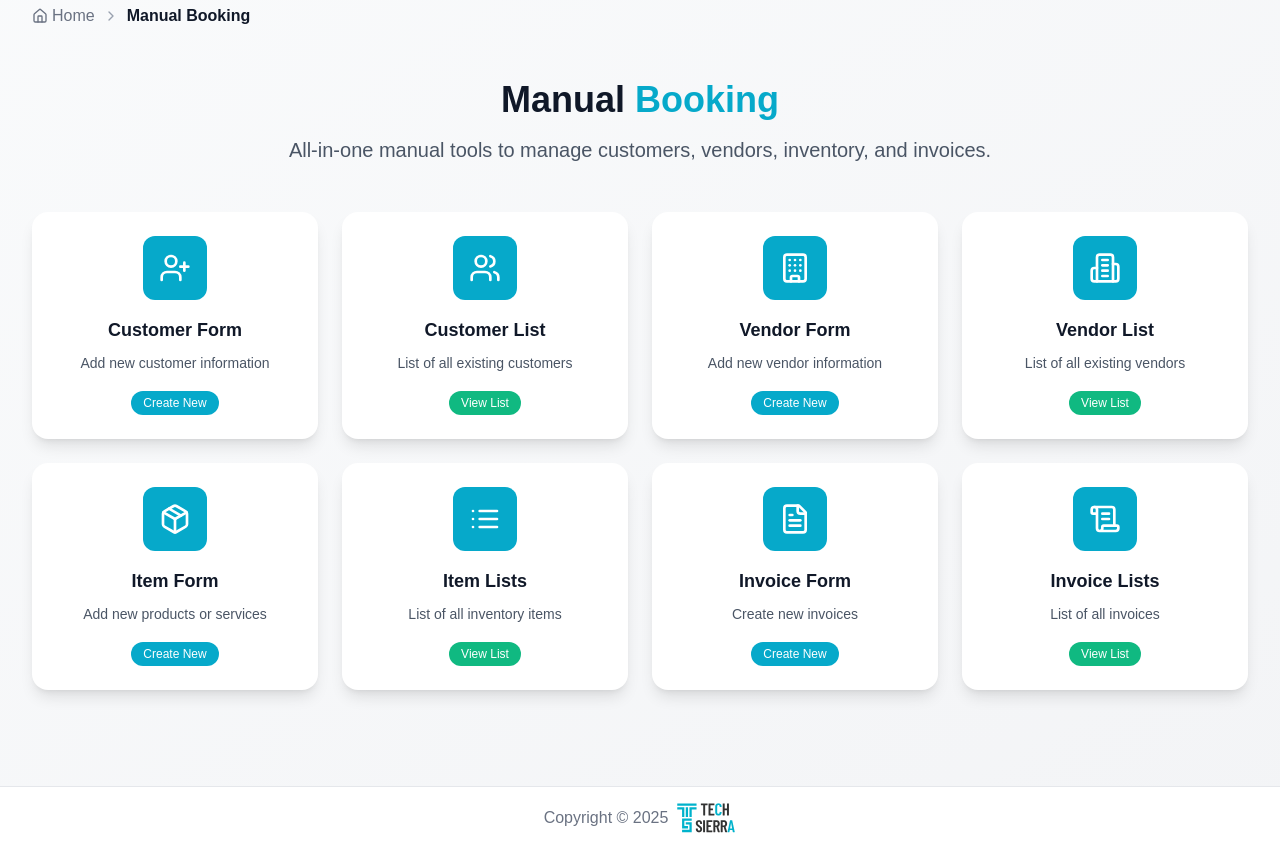
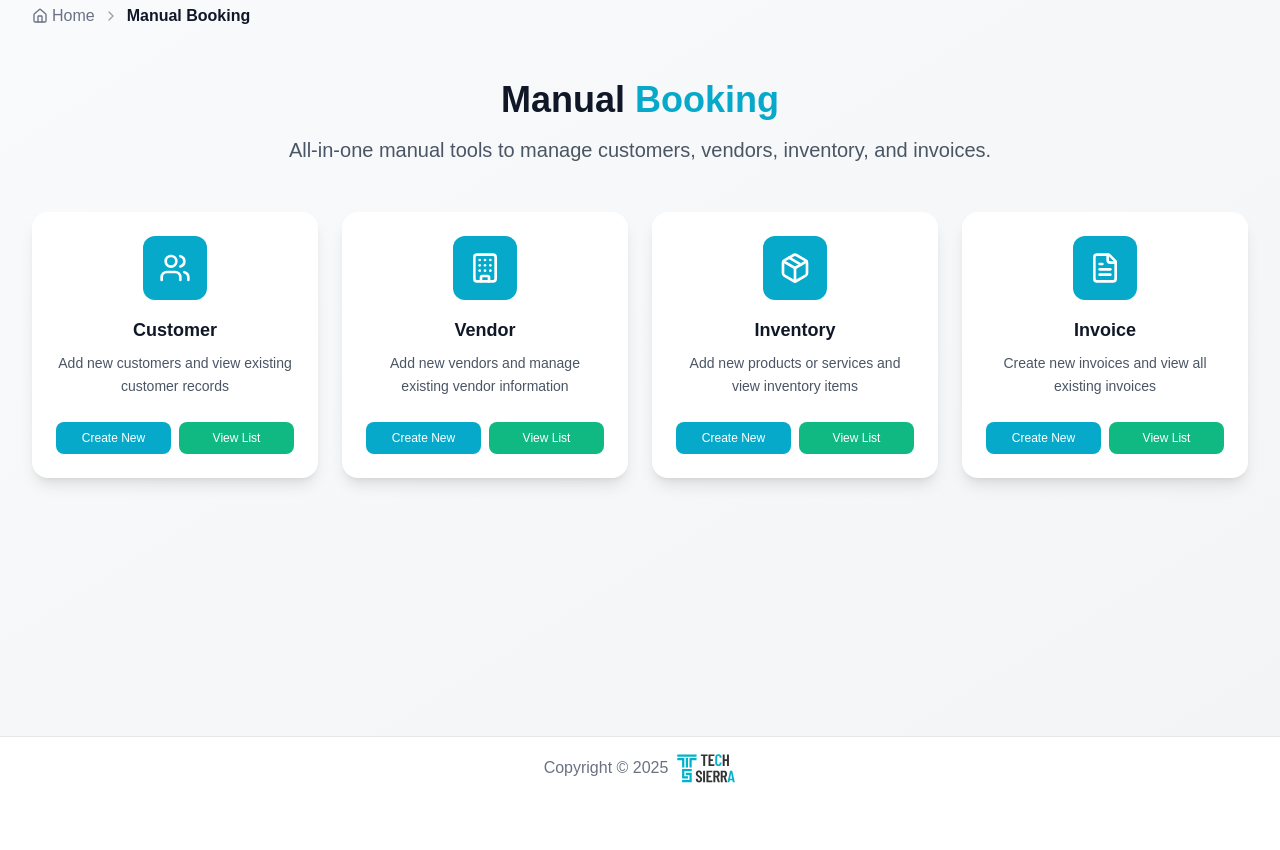
Before and after one commit to classicwinesflorida/cwl-florida-frontend, a Next.js app: page /pages/order-manually in a window 1280 px wide. After the commit the page ends 800 px from the top, so only its background shows below. Built offline with nearby package versions, Linux system fonts and the light colour scheme; no server answers.

Commit message:
Merged manual booking create and list

```diff
--- a/app/pages/order-manually/orderManuallyPage.tsx
+++ b/app/pages/order-manually/orderManuallyPage.tsx
@@ -1,15 +1,6 @@
 "use client";
 import React, { useCallback } from "react";
-import {
-  UserPlus,
-  Users,
-  Building,
-  Building2,
-  Package,
-  List,
-  FileText,
-  ScrollText,
-} from "lucide-react";
+import { Users, Building, Package, FileText } from "lucide-react";
 import Header from "@/components/header";
 import Breadcrumb from "@/components/breadcrumb";
 import Footer from "@/components/footer";
@@ -20,95 +11,66 @@ interface BookingOption {
   description: string;
   icon: React.ReactNode;
   gradient: string;
-  type: "form" | "list";
-  url: string;
+  formUrl: string;
+  listUrl: string;
 }
 
 export default function ManualBookingPage() {
   const bookingOptions: BookingOption[] = [
     {
-      id: "customer-form",
-      title: "Customer Form",
-      description: "Add new customer information",
-      icon: <UserPlus className="w-8 h-8" />,
+      id: "customer",
+      title: "Customer ",
+      description: "Add new customers and view existing customer records",
+      icon: <Users className="w-8 h-8" />,
       gradient: "from-blue-500 to-cyan-500",
-      type: "form",
-      url: "https://creatorapp.zohopublic.com/gilberto_classicwines/customer-onboarding/form-perma/New_Customer/qqv36f0qOkwQNkDEA7d1DUjP4B8MTQjsBODXH5Vq2FB2GwN32OPGP6vJyuay0CHAsy35WFEN3B1Q5DsB39dJJ5PfGAXp3e660dU5",
+      formUrl:
+        "https://creatorapp.zohopublic.com/gilberto_classicwines/customer-onboarding/form-perma/New_Customer/qqv36f0qOkwQNkDEA7d1DUjP4B8MTQjsBODXH5Vq2FB2GwN32OPGP6vJyuay0CHAsy35WFEN3B1Q5DsB39dJJ5PfGAXp3e660dU5",
+      listUrl:
+        "https://creatorapp.zohopublic.com/gilberto_classicwines/customer-onboarding/report-perma/All_New_Customer/G0H3YXmk0wMnRD8Jg1eVrQybjtHNXUCpYQVEjkuxe95OtXnyqCAtQr8TYX2OWVErHnTXffbW9eWwHr1hSwMQMMrabrCKZh0Rt0Ed",
     },
     {
-      id: "customer-list",
-      title: "Customer List",
-      description: "List of all existing customers",
-      icon: <Users className="w-8 h-8" />,
-      gradient: "from-blue-400 to-blue-600",
-      type: "list",
-      url: "https://creatorapp.zohopublic.com/gilberto_classicwines/customer-onboarding/report-perma/All_New_Customer/G0H3YXmk0wMnRD8Jg1eVrQybjtHNXUCpYQVEjkuxe95OtXnyqCAtQr8TYX2OWVErHnTXffbW9eWwHr1hSwMQMMrabrCKZh0Rt0Ed",
+      id: "vendor",
+      title: "Vendor ",
+      description: "Add new vendors and manage existing vendor information",
+      icon: <Building className="w-8 h-8" />,
+      gradient: "from-green-500 to-teal-500",
+      formUrl:
+        "https://creatorapp.zohopublic.com/gilberto_classicwines/customer-onboarding/form-perma/Vendor/6dUAJQuqwA9Js4ym5YGGsjYDdgnzazZre1pa6gFMnqRXQ7Okb3DVX30mMuEJtrP85dQE4twyq3waNW9qDnb0aEYPnWP4mk5Pjmaa",
+      listUrl:
+        "https://creatorapp.zohopublic.com/gilberto_classicwines/customer-onboarding/report-perma/All_Vendors/nYKayS53a9nCR0pEfhZXDeOZmtpS84FusYQSvJk4UPEnmCgWExs8JkvwqgYg8RRmdrway3qBhFMvJRCWxtMXeBxKuTFPTEJmqrPH",
     },
     {
-      id: "vendor-form",
-      title: "Vendor Form",
-      description: "Add new vendor information",
-      icon: <Building className="w-8 h-8" />,
-      gradient: "from-green-500 to-teal-500",
-      type: "form",
-      url: "https://creatorapp.zohopublic.com/gilberto_classicwines/customer-onboarding/form-perma/Vendor/6dUAJQuqwA9Js4ym5YGGsjYDdgnzazZre1pa6gFMnqRXQ7Okb3DVX30mMuEJtrP85dQE4twyq3waNW9qDnb0aEYPnWP4mk5Pjmaa",
+      id: "item",
+      title: "Inventory ",
+      description: "Add new products or services and view inventory items",
+      icon: <Package className="w-8 h-8" />,
+      gradient: "from-purple-500 to-pink-500",
+      formUrl:
+        "https://creatorapp.zohopublic.com/gilberto_classicwines/customer-onboarding/form-perma/Item/byYgX6uGZCSgnFuaU3Zh6Dd1JyrVE675XwsC3EzubA6u3AgqwV4jrpWFF5wHwg9MQPWRwt2OZHsGMpwvw5kzTybgB7RpOyaWhOjS",
+      listUrl:
+        "https://creatorapp.zohopublic.com/gilberto_classicwines/customer-onboarding/report-perma/Items_List/9Sbu3ZParrmbXEEVUM1jQmDeWtGnHseq3dzpu6GvQGuhNMwrySx5h5HmsqmJGW4U4wwHNgJ456PgGX2SuBy3QT03v9Ta4XtwsqWD",
     },
     {
-      id: "vendor-list",
-      title: "Vendor List",
-      description: "List of all existing vendors",
-      icon: <Building2 className="w-8 h-8" />,
-      gradient: "from-green-400 to-green-600",
-      type: "list",
-      url: "https://creatorapp.zohopublic.com/gilberto_classicwines/customer-onboarding/report-perma/All_Vendors/nYKayS53a9nCR0pEfhZXDeOZmtpS84FusYQSvJk4UPEnmCgWExs8JkvwqgYg8RRmdrway3qBhFMvJRCWxtMXeBxKuTFPTEJmqrPH",
-    },
-    {
-      id: "item-form",
-      title: "Item Form",
-      description: "Add new products or services",
-      icon: <Package className="w-8 h-8" />,
-      gradient: "from-purple-500 to-pink-500",
-      type: "form",
-      url: "https://creatorapp.zohopublic.com/gilberto_classicwines/customer-onboarding/form-perma/Item/byYgX6uGZCSgnFuaU3Zh6Dd1JyrVE675XwsC3EzubA6u3AgqwV4jrpWFF5wHwg9MQPWRwt2OZHsGMpwvw5kzTybgB7RpOyaWhOjS",
-    },
-    {
-      id: "item-lists",
-      title: "Item Lists",
-      description: "List of all inventory items",
-      icon: <List className="w-8 h-8" />,
-      gradient: "from-purple-400 to-purple-600",
-      type: "list",
-      url: "https://creatorapp.zohopublic.com/gilberto_classicwines/customer-onboarding/report-perma/Items_List/9Sbu3ZParrmbXEEVUM1jQmDeWtGnHseq3dzpu6GvQGuhNMwrySx5h5HmsqmJGW4U4wwHNgJ456PgGX2SuBy3QT03v9Ta4XtwsqWD",
-    },
-    {
-      id: "invoice-form",
-      title: "Invoice Form",
-      description: "Create new invoices",
+      id: "invoice",
+      title: "Invoice ",
+      description: "Create new invoices and view all existing invoices",
       icon: <FileText className="w-8 h-8" />,
       gradient: "from-orange-500 to-red-500",
-      type: "form",
-      url: "https://creatorapp.zohopublic.com/gilberto_classicwines/customer-onboarding/form-perma/Invoice/j9NyBVMbzAGyyWCbAG6NG00JGBNAJ0PXu9AsDDzWCuVez6ysJrCgphNXDvCJKaayhdhPeyH3XdCOKntqMeJgBAwSFBUahEBWqBnq",
-    },
-    {
-      id: "invoice-lists",
-      title: "Invoice Lists",
-      description: "List of all invoices",
-      icon: <ScrollText className="w-8 h-8" />,
-      gradient: "from-orange-400 to-red-600",
-      type: "list",
-      url: "https://creatorapp.zohopublic.com/gilberto_classicwines/customer-onboarding/report-perma/All_Invoices/5qQRYzHfR6f4vDGARZTgFj1pb3pN73GuHOaEt2jCAq24EtO9PsZv1rTe0jMmUkYVs3krYGKKHdpYzFzFmmfwm0WaCqXDyssuwHez",
+      formUrl:
+        "https://creatorapp.zohopublic.com/gilberto_classicwines/customer-onboarding/form-perma/Invoice/j9NyBVMbzAGyyWCbAG6NG00JGBNAJ0PXu9AsDDzWCuVez6ysJrCgphNXDvCJKaayhdhPeyH3XdCOKntqMeJgBAwSFBUahEBWqBnq",
+      listUrl:
+        "https://creatorapp.zohopublic.com/gilberto_classicwines/customer-onboarding/report-perma/All_Invoices/5qQRYzHfR6f4vDGARZTgFj1pb3pN73GuHOaEt2jCAq24EtO9PsZv1rTe0jMmUkYVs3krYGKKHdpYzFzFmmfwm0WaCqXDyssuwHez",
     },
   ];
 
-  const handleCardClick = useCallback((option: BookingOption): void => {
-    if (option.url) {
-      // For external URLs, open immediately without delay
-      window.open(option.url, "_blank", "noopener,noreferrer");
+  const handleButtonClick = useCallback((url: string): void => {
+    if (url) {
+      window.open(url, "_blank", "noopener,noreferrer");
     }
   }, []);
 
   return (
-    <div className="min-h-screen bg-gradient-to-br from-gray-50 to-gray-100">
+    <div className="min-h-screen bg-gradient-to-br from-gray-50 to-gray-100 relative">
       {/* Header */}
       <Header />
       <Breadcrumb />
@@ -129,8 +91,7 @@ export default function ManualBookingPage() {
           {bookingOptions.map((option) => (
             <div
               key={option.id}
-              onClick={() => handleCardClick(option)}
-              className="group relative bg-white rounded-2xl shadow-lg hover:shadow-2xl transform hover:-translate-y-2 transition-all duration-300 cursor-pointer overflow-hidden"
+              className="group relative bg-white rounded-2xl shadow-lg hover:shadow-2xl transform hover:-translate-y-2 transition-all duration-300 overflow-hidden"
             >
               <div
                 className={`absolute inset-0 bg-gradient-to-br ${option.gradient} opacity-0 group-hover:opacity-5 transition-opacity duration-300`}
@@ -149,29 +110,33 @@ export default function ManualBookingPage() {
                     {option.title}
                   </h3>
 
-                  <p className="text-gray-600 text-sm leading-relaxed">
+                  <p className="text-gray-600 text-sm leading-relaxed mb-6">
                     {option.description}
                   </p>
 
+                  {/* Action Buttons */}
+                  <div className="flex gap-2 w-full">
                     <button
-                    className="mt-4 px-3 py-1 rounded-full text-xs font-medium"
-                    style={{
-                      backgroundColor:
-                        option.type === "form" ? "#06A9CA" : "#10B981",
-                      color: "white",
-                    }}
+                      className="flex-1 px-3 py-2 rounded-lg text-xs font-medium text-white transition-all duration-200 hover:scale-105"
+                      style={{ backgroundColor: "#06A9CA" }}
                       onClick={(e) => {
                         e.stopPropagation();
-                      if (option.url)
-                        window.open(
-                          option.url,
-                          "_blank",
-                          "noopener,noreferrer"
-                        );
+                        handleButtonClick(option.formUrl);
                       }}
                     >
-                    {option.type === "form" ? "Create New" : "View List"}
+                      Create New
                     </button>
+                    <button
+                      className="flex-1 px-3 py-2 rounded-lg text-xs font-medium text-white transition-all duration-200 hover:scale-105"
+                      style={{ backgroundColor: "#10B981" }}
+                      onClick={(e) => {
+                        e.stopPropagation();
+                        handleButtonClick(option.listUrl);
+                      }}
+                    >
+                      View List
+                    </button>
+                  </div>
                 </div>
               </div>
             </div>
@@ -179,7 +144,9 @@ export default function ManualBookingPage() {
         </div>
       </main>
       {/* Footer */}
+      <div className="absolute bottom-0 left-0 right-0">
         <Footer />
+      </div>
     </div>
   );
 }
```
Lines whose indentation alone changed are shown as unchanged.
